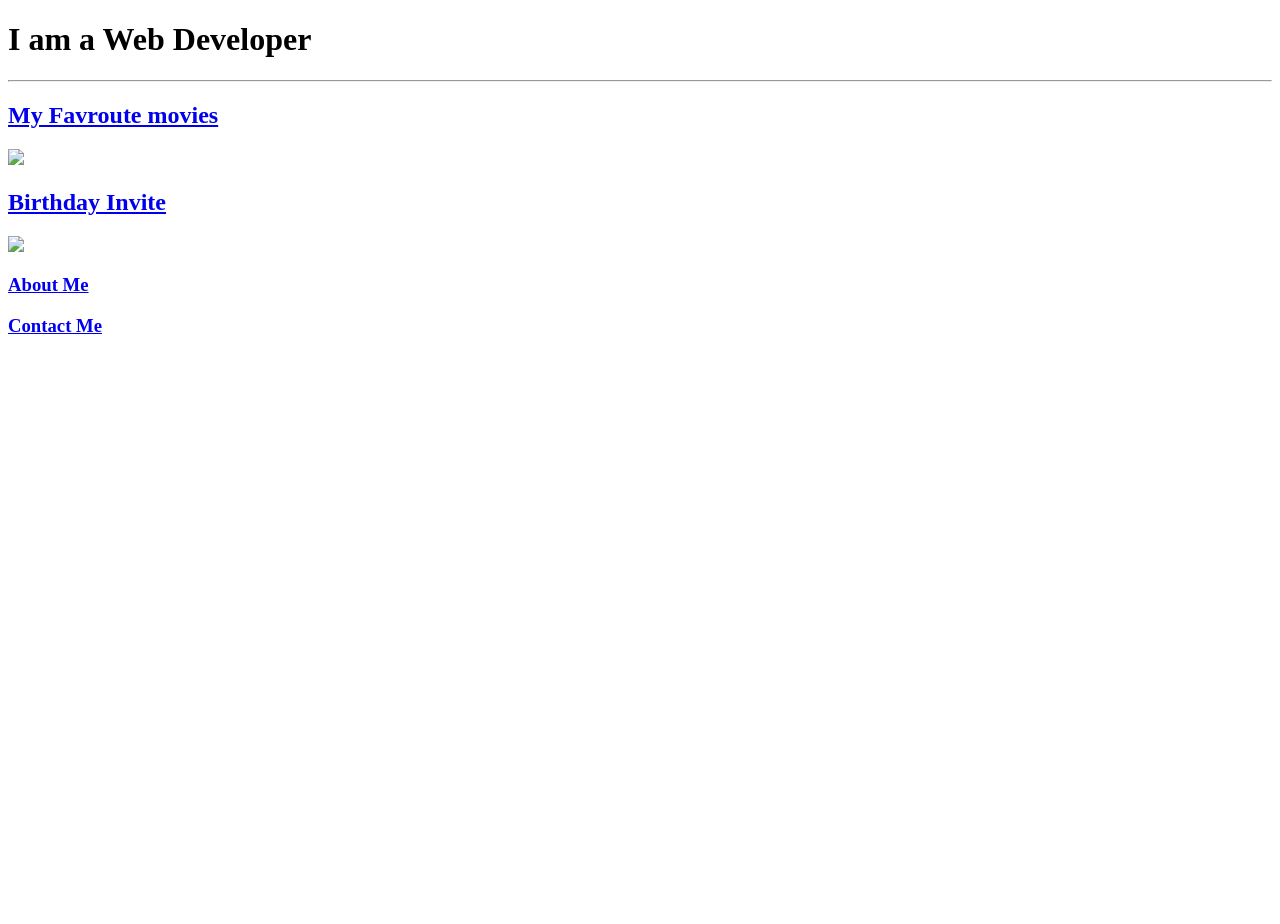
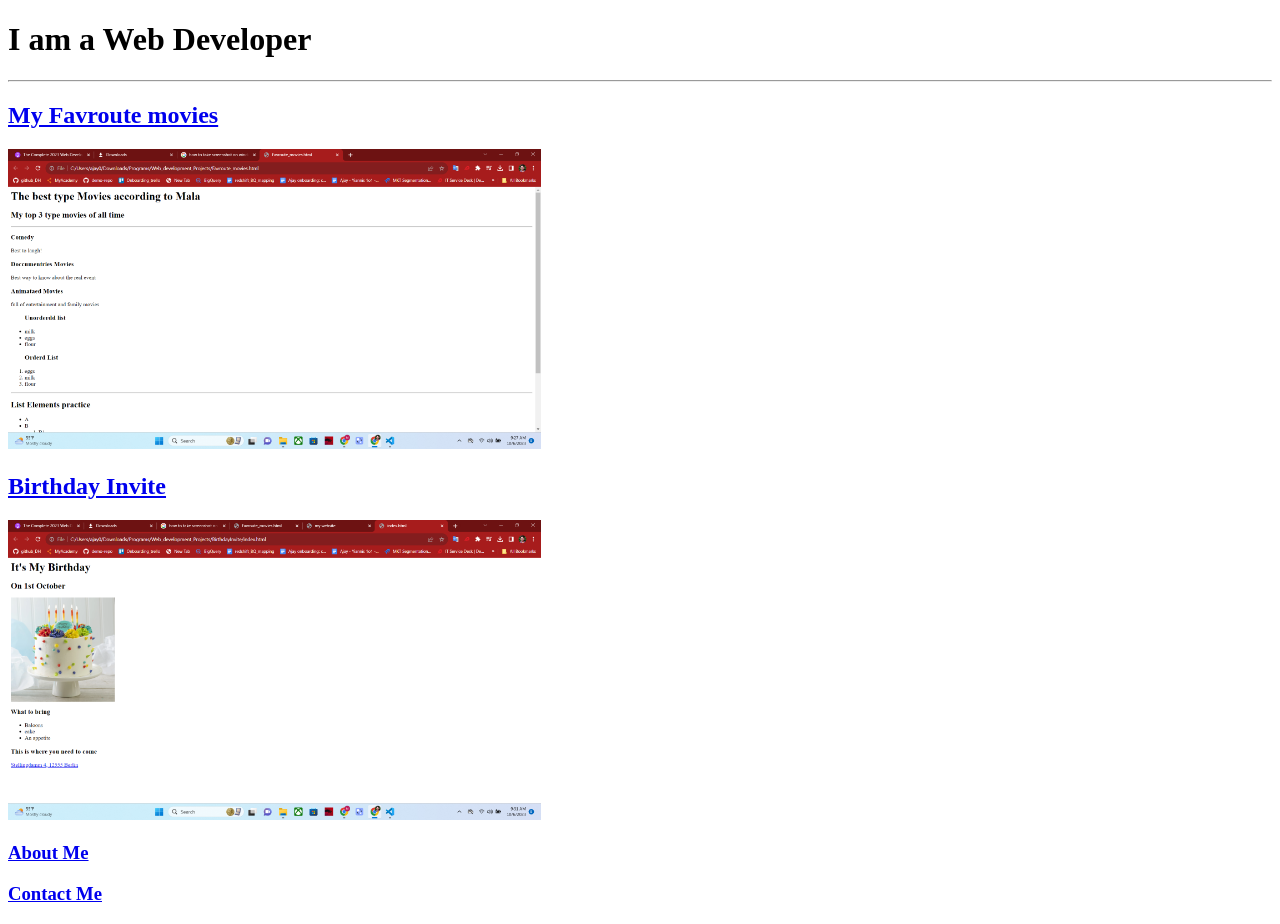
Before and after one commit to malarajpoot/html-mywebsite, a plain HTML site: page index.html in a window 1280 px wide. Before the commit the page ends 800 px from the top, so only its background shows below. Drawn offline with Linux system fonts and the light colour scheme.

Commit message:
Update index.html

```diff
--- a/index.html
+++ b/index.html
@@ -8,9 +8,9 @@
         <h1>I am a Web Developer</h1>
         <hr />
         <h2><a href="./public/Favroute_movies.html" >My Favroute movies</a></h2>
-        <img src="../4.3 HTML Porfolio Project/assets/images/Screenshot (4).png" height="300"/>
+        <img src="./assets/images/Screenshot (4).png" height="300"/>
         <h2><a href="./public/birthdayinvite.html">Birthday Invite</a></h2>
-        <img src="../4.3 HTML Porfolio Project/assets/images/Screenshot (5).png" height="300" />
+        <img src="./assets/images/Screenshot (5).png" height="300" />
         <h3><a href="./public/about.html"> About Me</a> </h3>
         <h3><a href="./public/Contact.html"> Contact Me</a></h3>
 
```
